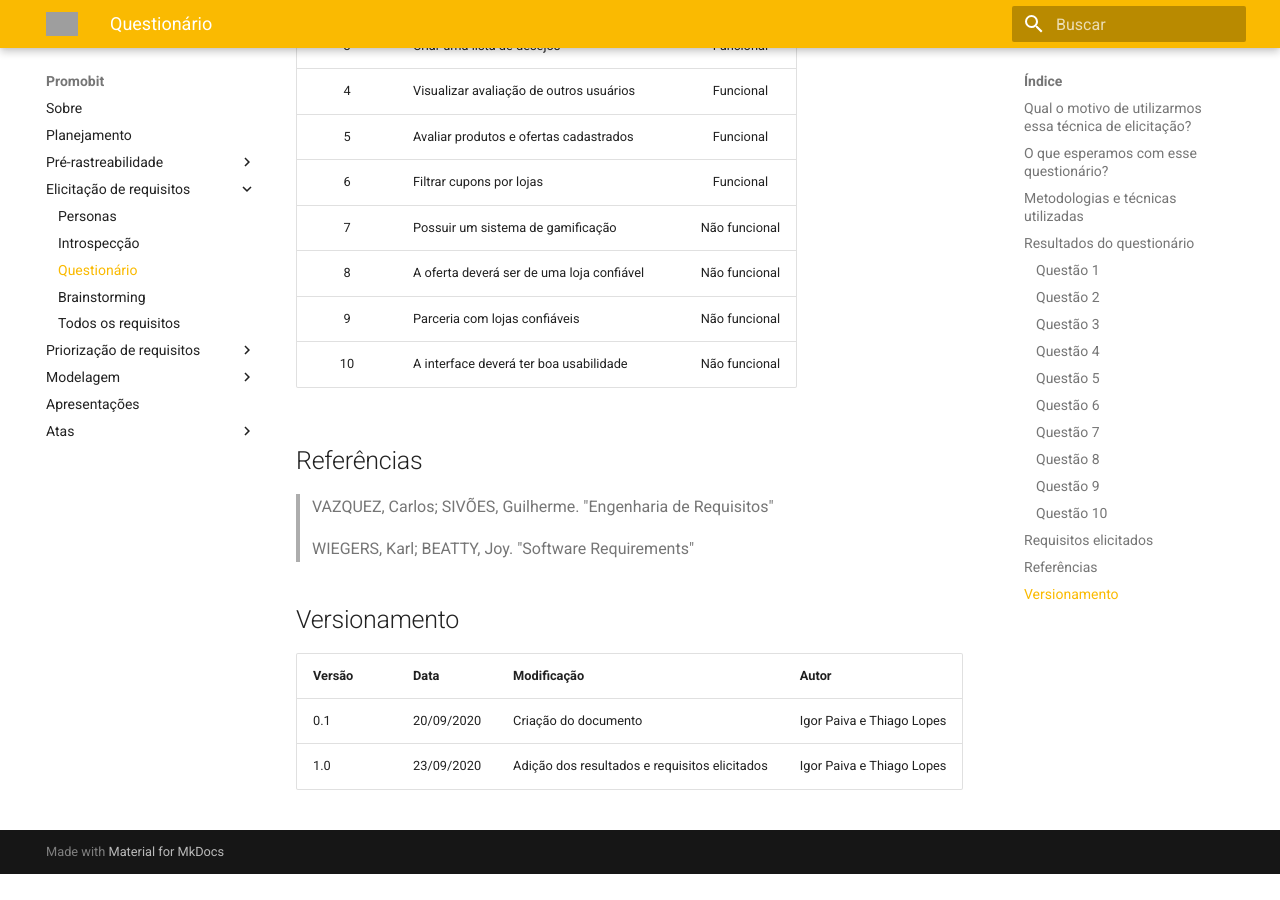
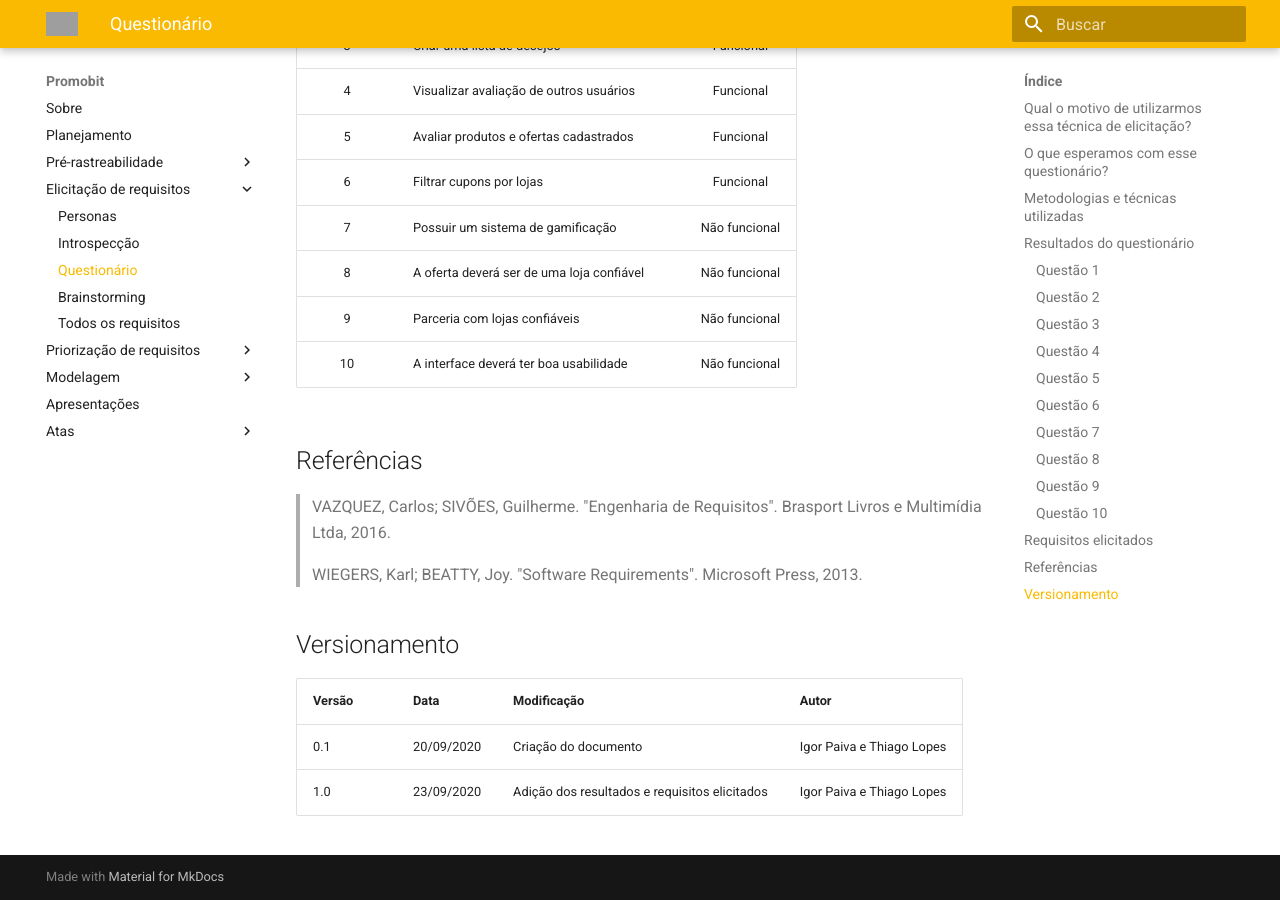
Before and after one commit to Joao-Pedro-Moura/2020.1-Promobit, an MkDocs documentation site: the page built from docs/elicitacao/questionario.md, in a window 1280 px wide and 900 px high, scrolled down 4958 px. Built offline with MkDocs 1.6.1 and Material for MkDocs 9.7.7, drawn with Linux system fonts in a browser that asks for light colours; old or Windows-style settings are respelled for this version of MkDocs; before the commit the page ends 5832 px from its top, so only the background shows below that; grey boxes are pictures that could not be loaded.

Commit message:
Correção referências dos documentos

```diff
--- a/docs/elicitacao/questionario.md
+++ b/docs/elicitacao/questionario.md
@@ -83,9 +83,9 @@ Os resultados obtidos com o questionários são listados abaixo
 
 ## Referências
 
->VAZQUEZ, Carlos; SIVÕES, Guilherme. "Engenharia de Requisitos"
+>VAZQUEZ, Carlos; SIVÕES, Guilherme. "Engenharia de Requisitos". Brasport Livros e Multimídia Ltda, 2016.
 
->WIEGERS, Karl; BEATTY, Joy. "Software Requirements"
+>WIEGERS, Karl; BEATTY, Joy. "Software Requirements". Microsoft Press, 2013.
 
 ## Versionamento
 | Versão | Data | Modificação | Autor |
```
Also changed, not shown: docs/modelagem/caso_de_uso.md (+1 -1 lines), docs/planejamento.md (+1 -1 lines), docs/pre_rastreabilidade/rich_pictures.md (+1 -1 lines).
